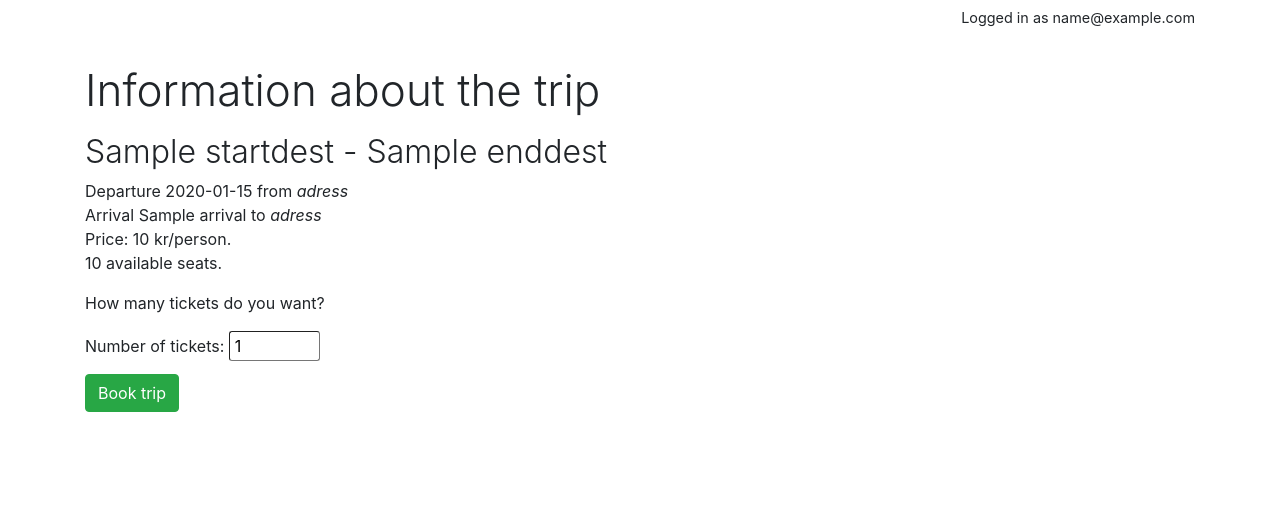
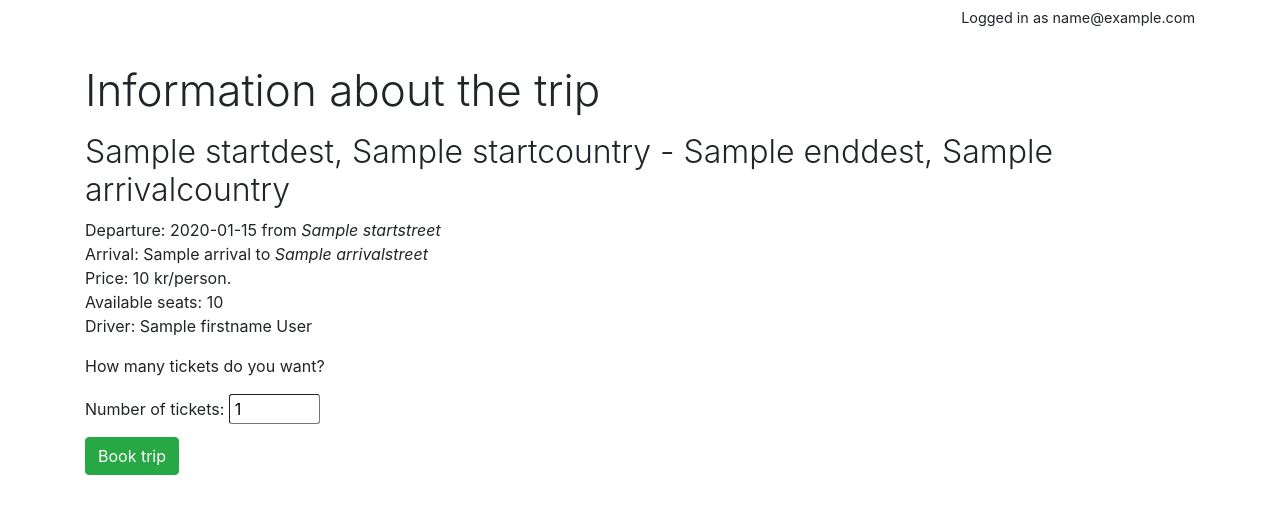
Before and after one commit to christopherlindberg1/mortfors-bus, a Flask app: page /trip/1 in a window 1280 px wide. Shown: the part 56-570 px from the top of the page. Run offline with Flask 2, Linux system fonts and the light colour scheme; the visitor is signed in with stand-in values (Sample User, id 1); a database or web service that is not in the repository returns one stand-in record (values such as "Sample title"); some libraries are stand-ins or nearby versions.

Commit message:
Added new data that wasn't pulled from the previous SQL query

```diff
--- a/templates/trip.html
+++ b/templates/trip.html
@@ -11,11 +11,12 @@
 
     <section>
       <div class="container">
-        <h2 class="display-5">{{ trip_info.startdest }} - {{ trip_info.enddest }}</h2>
-        <p>Departure {{ trip_info.starttime }} from <i>adress</i><br>
-        Arrival {{ trip_info.arrival }} to <i>adress</i><br>
+        <h2 class="display-5">{{ trip_info.startdest }}, {{ trip_info.startcountry }} - {{ trip_info.enddest }}, {{ trip_info.arrivalcountry }}</h2>
+        <p>Departure: {{ trip_info.starttime }} from <i>{{ trip_info.startstreet }}</i><br>
+        Arrival: {{ trip_info.arrival }} to <i>{{ trip_info.arrivalstreet }}</i><br>
         Price: {{ trip_info.price }} kr/person.<br>
-        {{ trip_info.empty_seats }} available seats.</p>
+        Available seats: {{ trip_info.empty_seats }}<br>
+        Driver: {{ trip_info.firstname }} {{ trip_info.lastname }}</p>
         <p>How many tickets do you want?</p>
 
         {% from "includes/_formhelpers.html" import render_field %}
```
